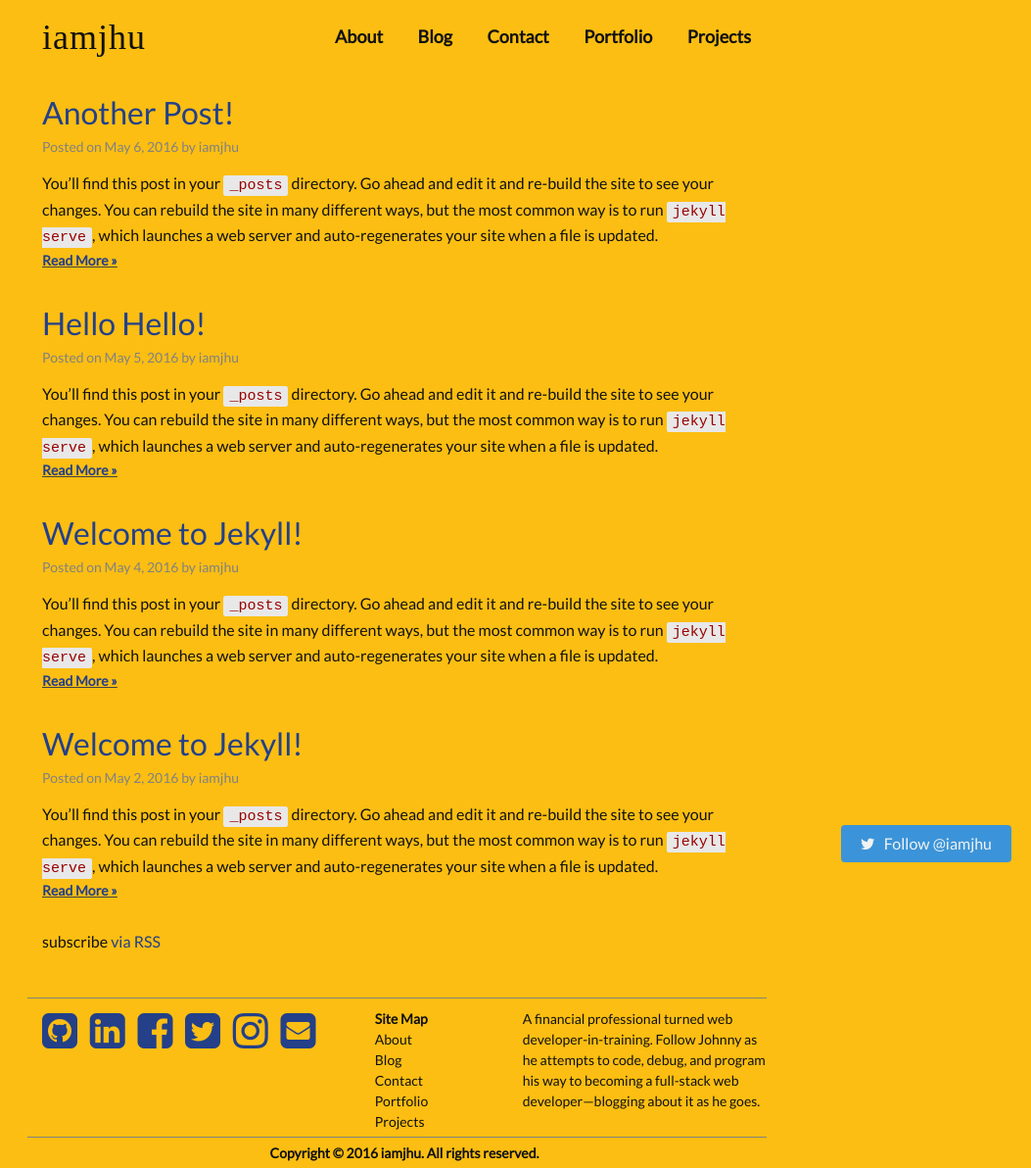
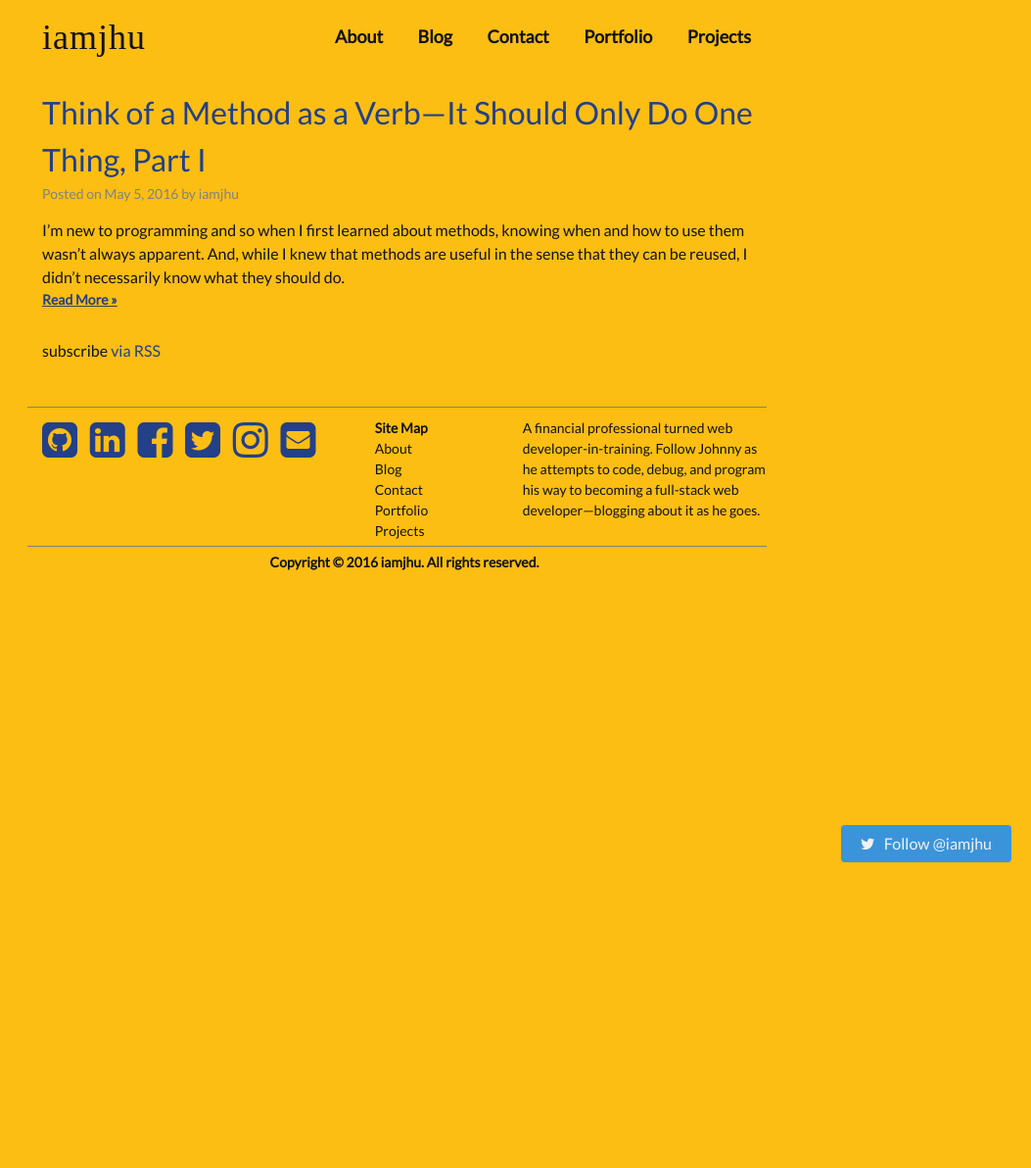
Before and after one commit to heyitsjhu/iamjhu.github.io, a Jekyll site: the page built from blog.html, in a window 1280 px wide. Shown: the whole page at 98% size, without its empty margins (227-1280 px from the left). Built offline with Jekyll 4.4.1, drawn with Linux system fonts in a browser that asks for light colours; nearby versions of some CDN libraries; some web fonts are replaced; after the commit the page ends 900 px from its top, so only the background shows below that.

Commit message:
Remove dummy posts; add first post

```diff
--- a/_posts/2016-05-01-first-post.markdown
+++ /dev/null
@@ -1,23 +0,0 @@
----
-title:  "Welcome to Jekyll!"
-date:   2016-05-01 23:11:45 -0700
----
-You’ll find this post in your `_posts` directory. Go ahead and edit it and re-build the site to see your changes. You can rebuild the site in many different ways, but the most common way is to run `jekyll serve`, which launches a web server and auto-regenerates your site when a file is updated.
-
-To add new posts, simply add a file in the `_posts` directory that follows the convention `YYYY-MM-DD-name-of-post.ext` and includes the necessary front matter. Take a look at the source for this post to get an idea about how it works.
-
-Jekyll also offers powerful support for code snippets:
-
-{% highlight ruby %}
-def print_hi(name)
-  puts "Hi, #{name}"
-end
-print_hi('Tom')
-#=> prints 'Hi, Tom' to STDOUT.
-{% endhighlight %}
-
-Check out the [Jekyll docs][jekyll-docs] for more info on how to get the most out of Jekyll. File all bugs/feature requests at [Jekyll’s GitHub repo][jekyll-gh]. If you have questions, you can ask them on [Jekyll Talk][jekyll-talk].
-
-[jekyll-docs]: http://jekyllrb.com/docs/home
-[jekyll-gh]:   https://github.com/jekyll/jekyll
-[jekyll-talk]: https://talk.jekyllrb.com/
--- a/_posts/2016-05-03-welcome-to-jekyll.markdown
+++ /dev/null
@@ -1,23 +0,0 @@
----
-title:  "Welcome to Jekyll!"
-date:   2016-05-03 23:11:45 -0700
----
-You’ll find this post in your `_posts` directory. Go ahead and edit it and re-build the site to see your changes. You can rebuild the site in many different ways, but the most common way is to run `jekyll serve`, which launches a web server and auto-regenerates your site when a file is updated.
-
-To add new posts, simply add a file in the `_posts` directory that follows the convention `YYYY-MM-DD-name-of-post.ext` and includes the necessary front matter. Take a look at the source for this post to get an idea about how it works.
-
-Jekyll also offers powerful support for code snippets:
-
-{% highlight ruby %}
-def print_hi(name)
-  puts "Hi, #{name}"
-end
-print_hi('Tom')
-#=> prints 'Hi, Tom' to STDOUT.
-{% endhighlight %}
-
-Check out the [Jekyll docs][jekyll-docs] for more info on how to get the most out of Jekyll. File all bugs/feature requests at [Jekyll’s GitHub repo][jekyll-gh]. If you have questions, you can ask them on [Jekyll Talk][jekyll-talk].
-
-[jekyll-docs]: http://jekyllrb.com/docs/home
-[jekyll-gh]:   https://github.com/jekyll/jekyll
-[jekyll-talk]: https://talk.jekyllrb.com/
--- a/_posts/2016-05-04-hello-hello.markdown
+++ /dev/null
@@ -1,24 +0,0 @@
----
-title:  "Hello Hello!"
-date:   2016-05-04 20:11:45 -0700
----
-
-You’ll find this post in your `_posts` directory. Go ahead and edit it and re-build the site to see your changes. You can rebuild the site in many different ways, but the most common way is to run `jekyll serve`, which launches a web server and auto-regenerates your site when a file is updated.
-
-To add new posts, simply add a file in the `_posts` directory that follows the convention `YYYY-MM-DD-name-of-post.ext` and includes the necessary front matter. Take a look at the source for this post to get an idea about how it works.
-
-Jekyll also offers powerful support for code snippets:
-
-{% highlight ruby linenos %}
-def print_hi(name)
-  puts "Hi, #{name}"
-end
-print_hi('Tom')
-#=> prints 'Hi, Tom' to STDOUT.
-{% endhighlight %}
-
-Check out the [Jekyll docs][jekyll-docs] for more info on how to get the most out of Jekyll. File all bugs/feature requests at [Jekyll’s GitHub repo][jekyll-gh]. If you have questions, you can ask them on [Jekyll Talk][jekyll-talk].
-
-[jekyll-docs]: http://jekyllrb.com/docs/home
-[jekyll-gh]:   https://github.com/jekyll/jekyll
-[jekyll-talk]: https://talk.jekyllrb.com/
--- a/_posts/2016-05-05-another-post.markdown
+++ /dev/null
@@ -1,24 +0,0 @@
----
-title:  "Another Post!"
-date:   2016-05-05 23:11:45 -0700
----
-
-You’ll find this post in your `_posts` directory. Go ahead and edit it and re-build the site to see your changes. You can rebuild the site in many different ways, but the most common way is to run `jekyll serve`, which launches a web server and auto-regenerates your site when a file is updated.
-
-To add new posts, simply add a file in the `_posts` directory that follows the convention `YYYY-MM-DD-name-of-post.ext` and includes the necessary front matter. Take a look at the source for this post to get an idea about how it works.
-
-Jekyll also offers powerful support for code snippets:
-
-{% highlight ruby %}
-def print_hi(name)
-  puts "Hi, #{name}"
-end
-print_hi('Tom')
-#=> prints 'Hi, Tom' to STDOUT.
-{% endhighlight %}
-
-Check out the [Jekyll docs][jekyll-docs] for more info on how to get the most out of Jekyll. File all bugs/feature requests at [Jekyll’s GitHub repo][jekyll-gh]. If you have questions, you can ask them on [Jekyll Talk][jekyll-talk].
-
-[jekyll-docs]: http://jekyllrb.com/docs/home
-[jekyll-gh]:   https://github.com/jekyll/jekyll
-[jekyll-talk]: https://talk.jekyllrb.com/
--- /dev/null
+++ b/_posts/2016-05-05-think-of-a-method-as-a-verb-it-should-only-do-one-thing-part-one.markdown
@@ -0,0 +1,53 @@
+---
+title: "Think of a Method as a Verb—It Should Only Do One Thing, Part I"
+date: 2016-05-05 16:08:10 -0700
+---
+
+I’m new to programming and so when I first learned about methods, knowing when and how to use them wasn’t always apparent. And, while I knew that methods are useful in the sense that they can be reused, I didn’t necessarily know what they should do.
+
+It wasn’t until I came across the following concept did I start to better understand the usage of methods and how to go about creating them. The approach that’s stuck with me the most is to think of methods as verbs—an action that does something.
+
+But that’s not all—a method should only do *one* thing.
+
+When a method performs only one action, it accomplishes a few of things—it makes:
+
+* your code cleaner, simpler, and easier to understand
+* naming your method easier
+* you, and other programmers, less confused!
+
+The more I think about this approach, the more it makes sense to me. When I think of the word, kick, it does one thing. The same with the word, jump.
+
+In the context of, say, a baseball game, there’d be a method for the player swinging the bat and another for the player running to first base. Said another way, you wouldn’t have a method that contains both the logic for the player swinging the bat and running to first base. Why? Because the player doesn’t always run towards first base after swinging his bat. He could, for example, swing and miss.
+
+When you separate the two actions, the code becomes simpler. Each method does exactly one thing and you don’t need to include any conditional logic within the method to determine if the player runs or not. The methods would look something like this:
+
+{% highlight ruby linenos %}
+def player_swing(pitch)
+  # code
+end
+
+def player_run(base)
+  # code
+end
+{% endhighlight %}
+
+As you can see, keeping the actions separate also makes naming your methods much, much easier. Had the two actions been enclosed in a single method, what would we have named our method—`player_swing_and_run`, `player_swing_and_or_run`?
+
+The first one wouldn’t work—it’s misleading too—because the player may or may not run after swinging, depending on whether or not he hits the ball. The second one works, but it’s a bit verbose. It’s also not reusable. What if we wanted to reuse the run logic for running to second base? And third base? With our `player_swing_and_or_run` method, you can’t really do that. Even if you did, the resulting code is not going to be an easy read.
+
+I hope by now you’re beginning to understand the benefits of creating methods that perform only one action. To close out, I’d like to show you how this approach also enhances readability, not just for you but for other programmers reading your code as well. Once we’ve defined our methods, our code might look something like this:
+
+{% highlight ruby linenos %}
+player_swing(pitch)
+if player_swing(pitch) == hit_ball?
+  player_run(first_base)
+end
+{% endhighlight %}
+
+The code above reads almost like English: “Player swings at pitch. If player’s swing hits the ball, player runs to first base.” Here, if the player doesn’t hit the ball, nothing happens. But in a real application, we’d probably tally the strike, check if the player struck out, and if not, add a loop to perform the next pitch.
+
+I’m still in the early stages of learning how to program, so I may not be 100% correct. Any constructive feedback is greatly appreciated!
+
+Happy coding!
+
+jhu
--- a/_sass/_base.scss
+++ b/_sass/_base.scss
@@ -67,14 +67,7 @@ figcaption {
  */
 ul, ol {
     margin-left: $spacing-unit;
-    list-style-type: none;
-}
-
-li {
-    > ul,
-    > ol {
-         margin-bottom: 0;
-    }
+    list-style-type: disc;
 }
 
 
--- a/_sass/_home.scss
+++ b/_sass/_home.scss
@@ -3,7 +3,7 @@ section.home {
   flex-direction: column;
   align-items: center;
   justify-content: space-between;
-  margin: 5px auto;
+  margin: 5px 0;
 
   #image-of-jhu {
     order: 1;
@@ -12,6 +12,7 @@ section.home {
   .recent-post {
     order: 2;
     margin-left: 0;
+    list-style-type: none;
   }
 
   #blog-btn {
--- a/blog.html
+++ b/blog.html
@@ -4,7 +4,7 @@ title: Blog
 permalink: /blog/
 ---
 
-<div class="home">
+<div class="blog">
 
   <ul class="post-list">
 
```
